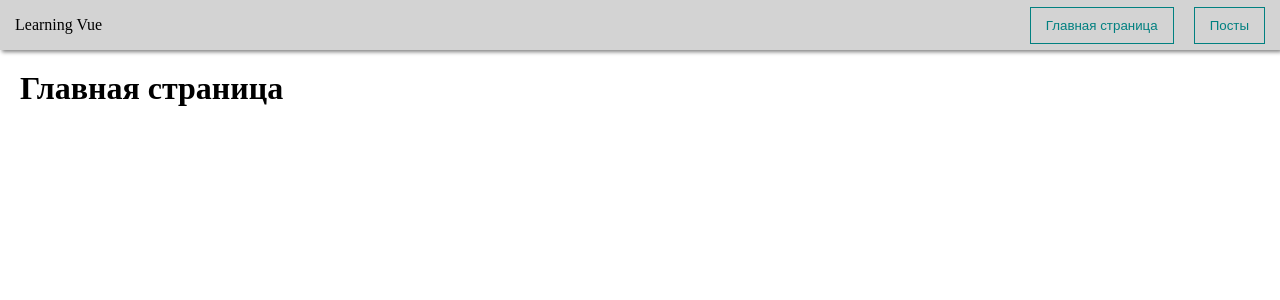
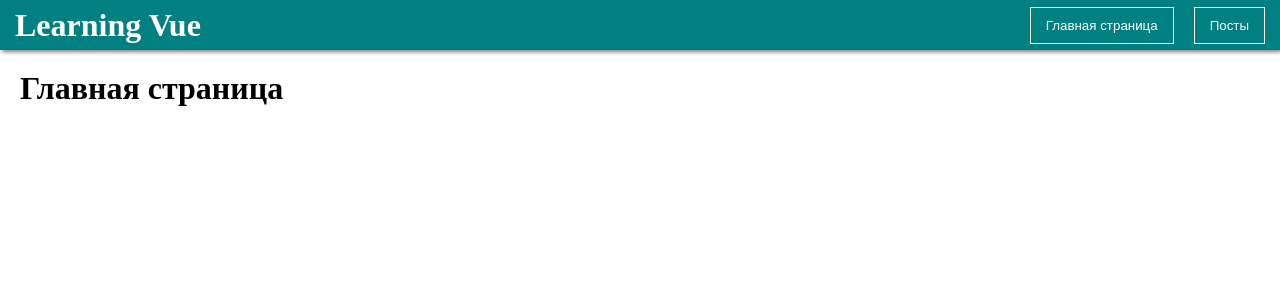
Before and after one commit to Ma6upa/vue-practice, a Vue app: page / in a window 1280 px wide. Shown: the top 300 px of the page. Built offline with nearby package versions, Linux system fonts and the light colour scheme.

Commit message:
add restyling to navbar

```diff
--- a/src/components/UI/Navbar.vue
+++ b/src/components/UI/Navbar.vue
@@ -1,9 +1,11 @@
 <template>
   <div class="navbar">
-    <div @click="$router.push('/')" style="cursor: pointer;">Learning Vue</div>
+    <div @click="$router.push('/')" style="cursor: pointer; color: white">
+      <h1>Learning Vue</h1>
+    </div>
     <div class="navbar__btns">
-      <MyButton @click="$router.push('/')">Главная страница</MyButton>
-      <MyButton style="margin-left: 20px;" @click="$router.push('/posts')">Посты</MyButton>
+      <MyButton @click="$router.push('/')" class="navbar__btn">Главная страница</MyButton>
+      <MyButton style="margin-left: 20px;" @click="$router.push('/posts')" class="navbar__btn">Посты</MyButton>
     </div>
   </div>
 </template>
@@ -17,7 +19,7 @@ export default {
 <style scoped>
 .navbar {
   height: 50px;
-  background-color: lightgray;
+  background-color: teal;
   box-shadow: 2px 2px 4px gray;
   display: flex;
   align-items: center;
@@ -26,4 +28,9 @@ export default {
 .navbar__btns {
   margin-left: auto;
 }
+
+.navbar__btn {
+  color: white;
+  border: 1px solid white;
+}
 </style>
```
